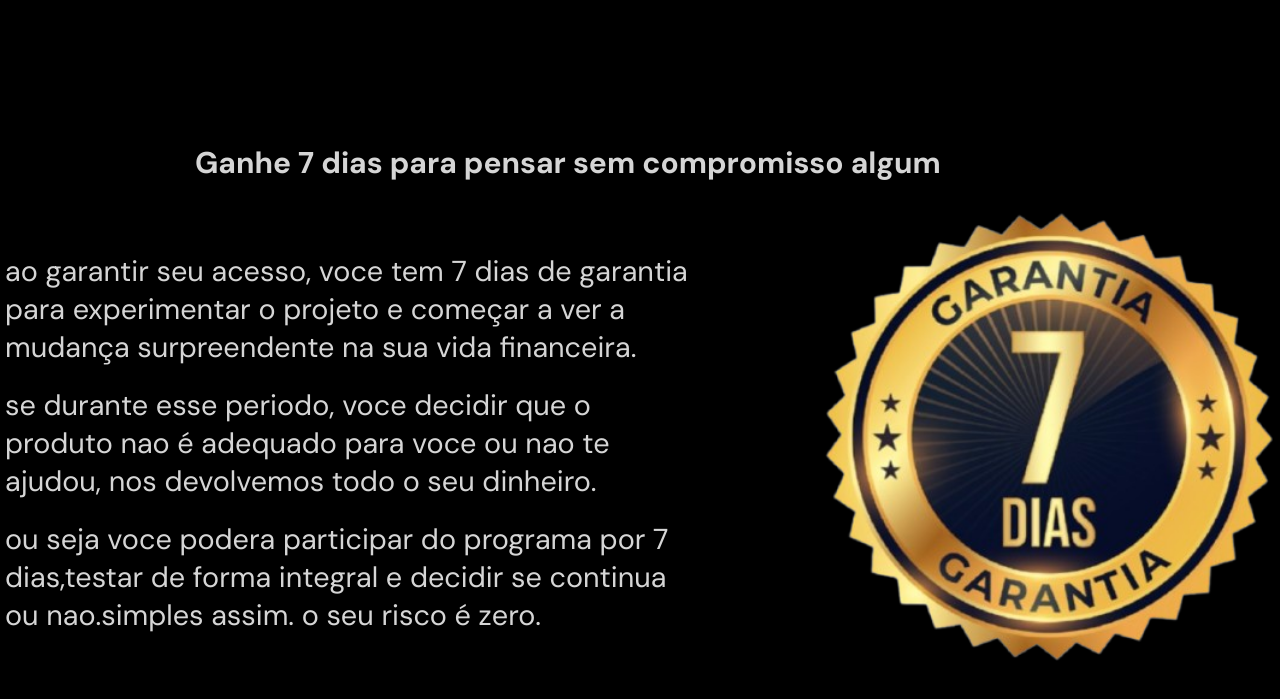
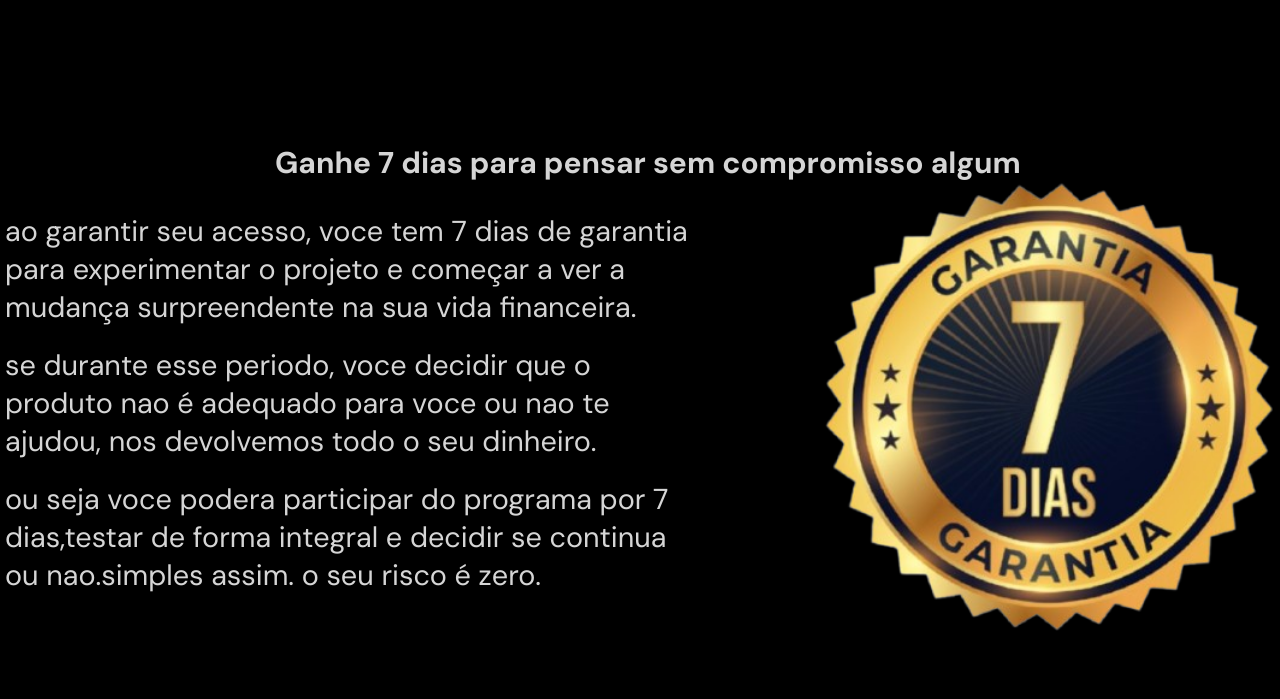
Before and after one commit to EliasafeCode/PoupeFacilMoney, a plain HTML site: page index.html in a window 1280 px wide. Shown: the part 6019-6718 px from the top of the page. Drawn offline with Linux system fonts and the light colour scheme.

Commit message:
melhorias de padding e margin

```diff
--- a/index.css
+++ b/index.css
@@ -294,8 +294,7 @@ body {
 .garantia__title {
     display: inline-block;
     padding-top: 140px;
-    padding-left: 195px;
-    padding-bottom: 30px;
+    padding-left: 275px;
 }
 .garantia {
     display: flex;
@@ -305,7 +304,7 @@ body {
     padding-bottom: 140px;
 }
 .garantia__text {
-    margin-top: 20px;
+    margin-top: 10px;
     width: 700px;
     font-size: 1.8rem;
 }
```
